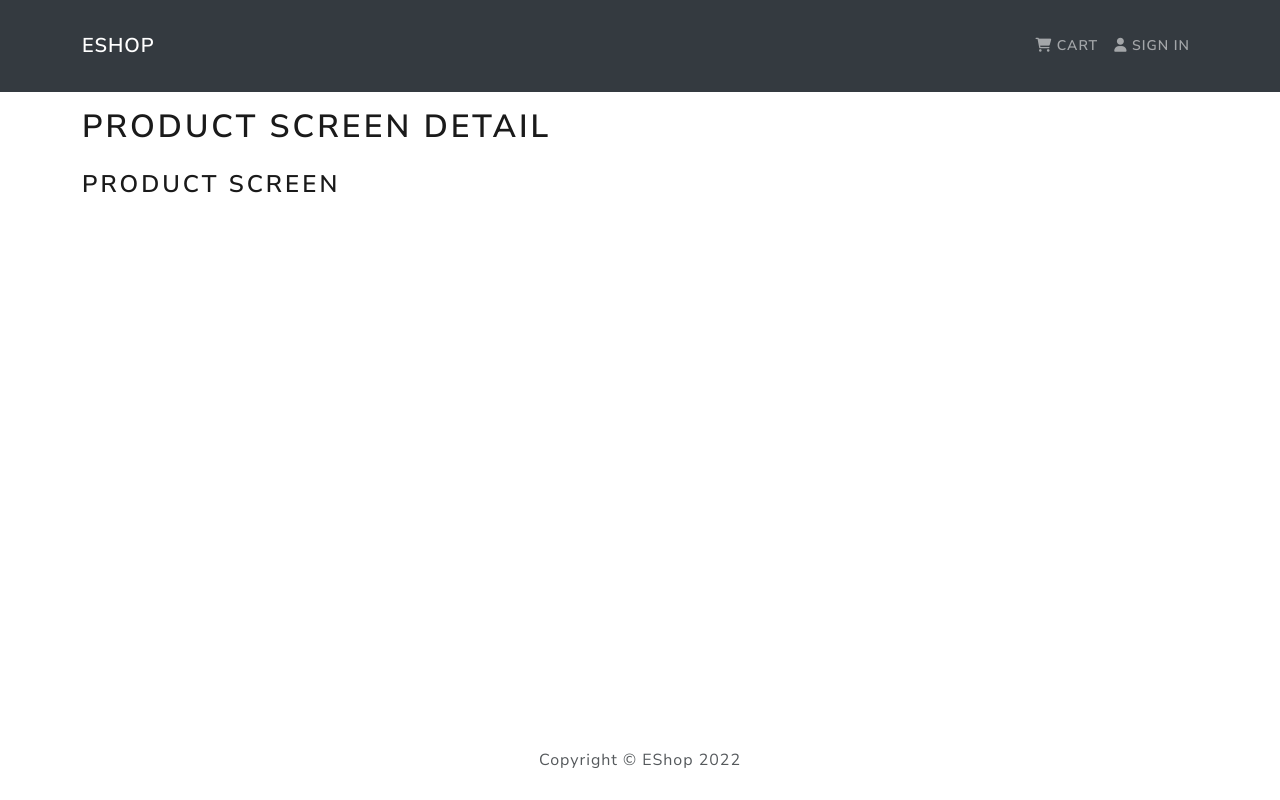
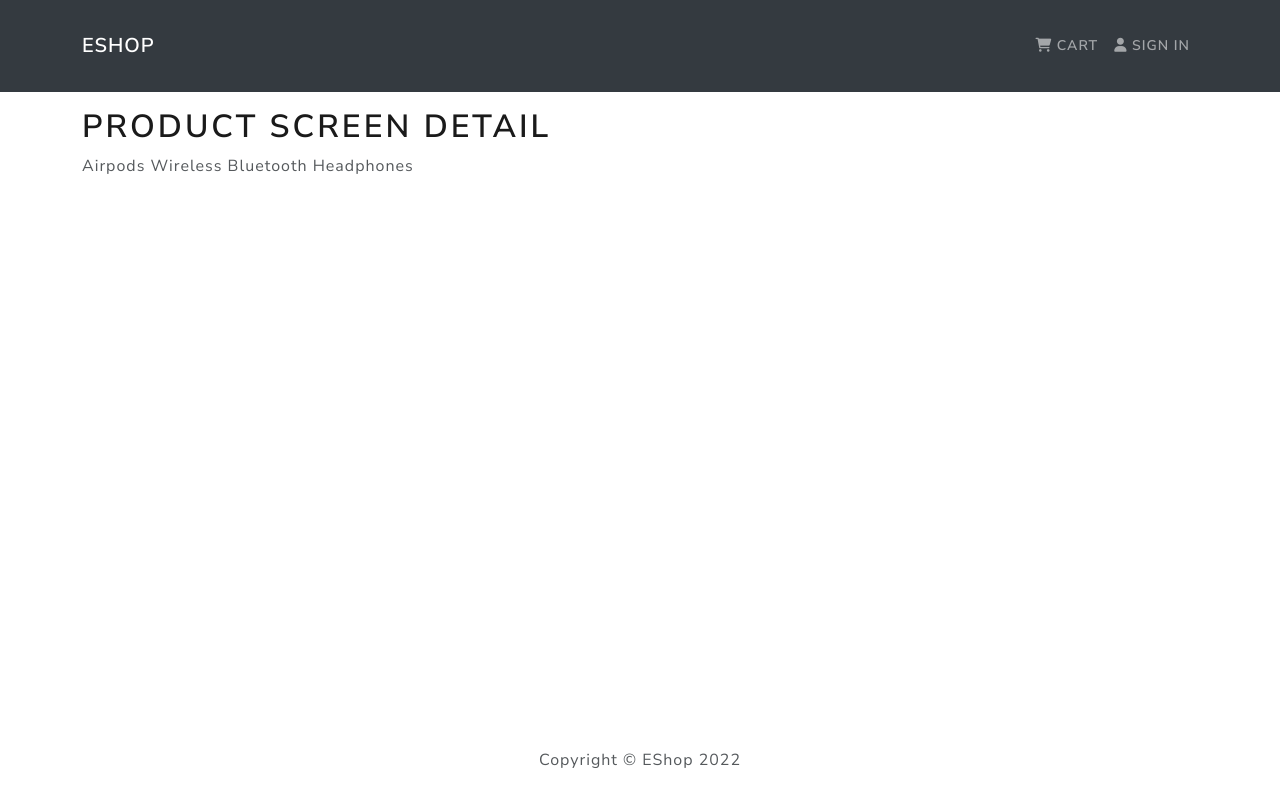
Before and after one commit to breakdaiz/Anonymous, a React (Create React App) app in the folder frontend/: page /product/1 in a window 1280 px wide. Built offline with nearby package versions, Linux system fonts and the light colour scheme.

Commit message:
Refactor app router
Refactor app router

```diff
--- a/frontend/src/App.js
+++ b/frontend/src/App.js
@@ -1,6 +1,6 @@
 import React from 'react';
 import { Container  } from 'react-bootstrap';
-import { BrowserRouter , Routes, Route,   } from 'react-router-dom'
+import { BrowserRouter , Routes, Route } from 'react-router-dom'
 
 // Components
 import Header from './components/Header';
@@ -14,6 +14,8 @@ import ProductScreenDetail  from './screens/ProductScreenDetail';
 // import ProductSummary  from './screens/ProductSummary';
 
 const App = () => {
+
+
   return (
     <BrowserRouter>
      <Header/>
@@ -24,7 +26,7 @@ const App = () => {
               <Route path='about' element={<About/>} />
 
               <Route path="product" element={<ProductScreenDetail />}>
-                  <Route path=":productId" element={<ProductScreen />} />
+                  <Route path=":id" element={<ProductScreen />} />
                   {/* <Route path="sent" element={<ProductSummary />} /> */}
               </Route>
           </Routes>
--- a/frontend/src/screens/ProductScreen.js
+++ b/frontend/src/screens/ProductScreen.js
@@ -1,10 +1,20 @@
-import React from 'react';
+import React from "react";
+import { Link, useParams } from "react-router-dom";
+import { Col, Row, Image, ListGroup, Card, Button  } from "react-bootstrap";
+import Rating from "../components/Rating";
+import products from "../products";
 
-const ProductScreen = () => {
+
+
+const ProductScreen = (props) => {
+
+    const match  = {params: useParams()};
+    const product = products.find(p => p._id === match.params.id);
+
     return (
-        <>
-        <h3>Product Screen</h3>
-        </>
+        <div>
+         {product.name}
+        </div>
     )
 }
 
```
